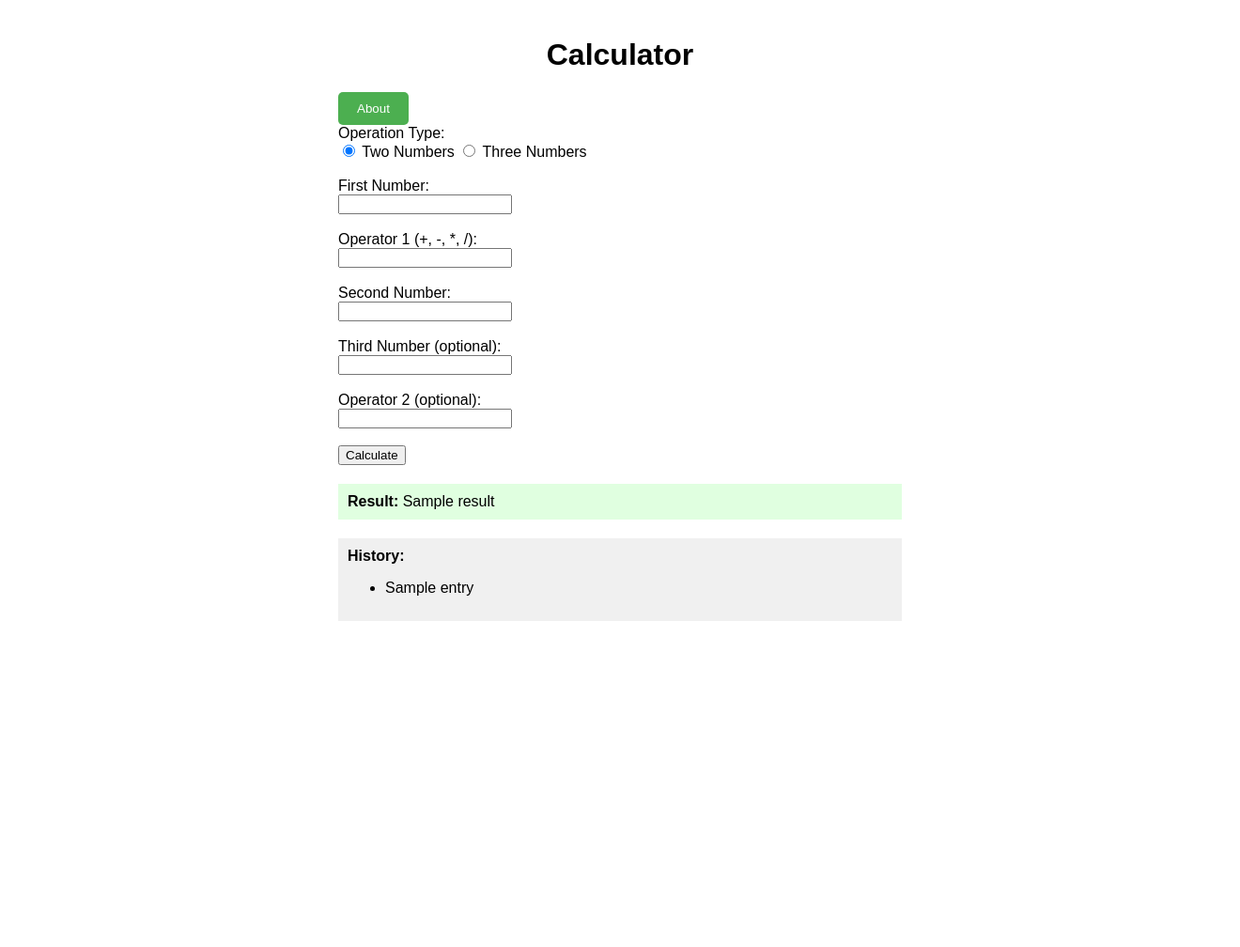
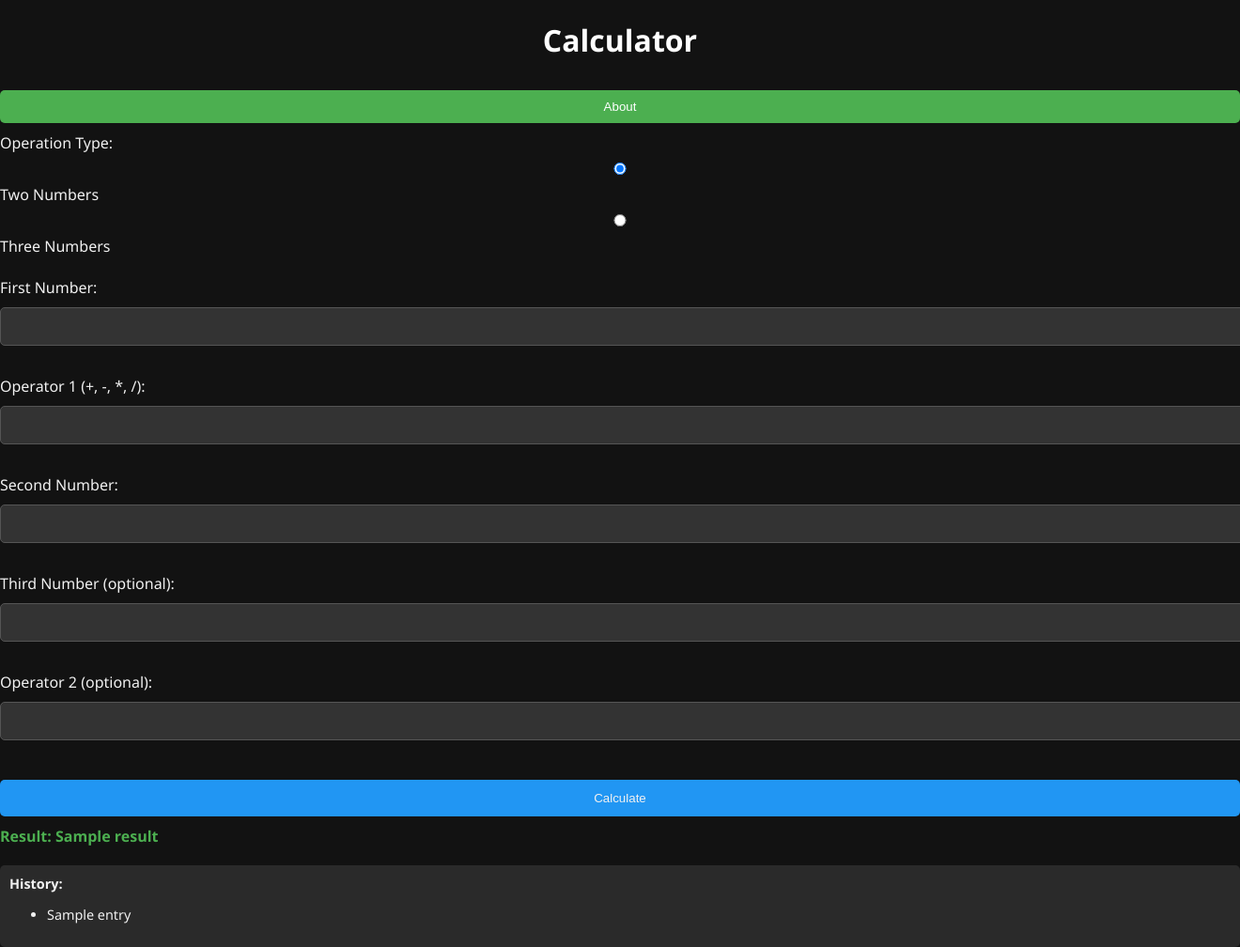
Before and after one commit to Xadam31/calc, a Flask app: template templates/index.html in a window 1320 px wide; the page is wider, and only the part inside the window is pictured. Shown: that part at 94% size. Before the commit the page ends 661 px from the top of that part, so only its background shows below. Run offline with Flask 3, Linux system fonts and the light colour scheme; the template is opened without the code that fills it: most values are stand-ins (such as "Sample title", 1, 10 or a date in 2020).

Commit message:
Version 1.1: Added dark theme to calculator

```diff
--- a/templates/index.html
+++ b/templates/index.html
@@ -15,14 +15,77 @@
      (adsbygoogle = window.adsbygoogle || []).push({});
 </script>
 
-    <style>
-        body { font-family: Arial, sans-serif; max-width: 600px; margin: 40px auto; }
-        h1 { text-align: center; }
-        .result, .error, .history { margin-top: 20px; padding: 10px; }
-        .result { background-color: #e0ffe0; }
-        .error { background-color: #ffe0e0; }
-        .history { background-color: #f0f0f0; }
-    </style>
+ <style>
+  body {
+    background-color: #121212;
+    color: #f1f1f1;
+    font-family: 'Segoe UI', Tahoma, Geneva, Verdana, sans-serif;
+    margin: 0;
+    padding: 0;
+  }
+
+  .container {
+    max-width: 600px;
+    margin: 50px auto;
+    background-color: #1e1e1e;
+    padding: 20px;
+    border-radius: 10px;
+    box-shadow: 0 0 15px rgba(0, 0, 0, 0.7);
+  }
+
+  input, select, button {
+    width: 100%;
+    padding: 12px;
+    margin: 10px 0;
+    background-color: #333;
+    color: #f1f1f1;
+    border: 1px solid #555;
+    border-radius: 5px;
+  }
+
+  button {
+    cursor: pointer;
+    background-color: #2196f3;
+    border: none;
+    transition: background-color 0.3s ease;
+  }
+
+  button:hover {
+    background-color: #1976d2;
+  }
+
+  h1, h2 {
+    color: #ffffff;
+    text-align: center;
+  }
+
+  .history {
+    margin-top: 20px;
+    background-color: #2a2a2a;
+    padding: 10px;
+    border-radius: 5px;
+    font-size: 0.9em;
+  }
+
+  .error {
+    color: #ff5252;
+  }
+
+  .result {
+    color: #4caf50;
+    font-weight: bold;
+  }
+
+  a {
+    color: #90caf9;
+    text-decoration: none;
+  }
+
+  a:hover {
+    text-decoration: underline;
+  }
+</style>
+
 </head>
 <body>
     <h1>Calculator</h1>
```
